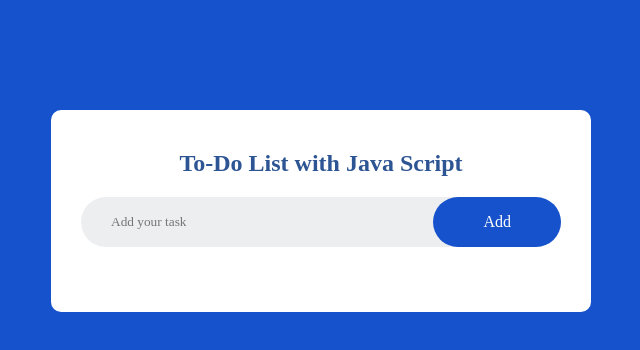
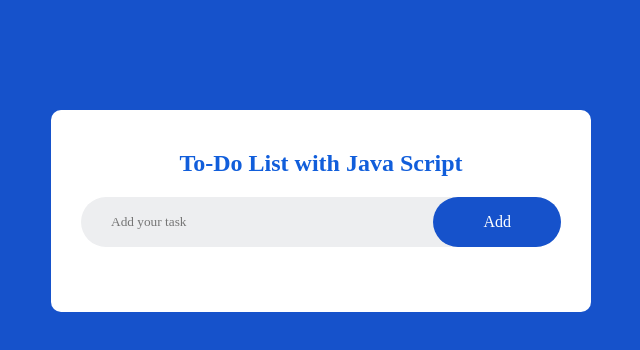
Before and after one commit to NITHIN-2710/To-Do-Application, a plain HTML site: page index.html in a window 1280 px wide. Shown: the whole page, without its empty margins (319-959 px from the left). Drawn offline with Linux system fonts and the light colour scheme.

Commit message:
updated code

```diff
--- a/style.css
+++ b/style.css
@@ -19,7 +19,7 @@
     border-radius: 10px;
 }
 .todo-app h2{
-    color: #2e5593;
+    color: #115edb;
     display: flex;
     align-items: center;
     justify-content: center;
```
